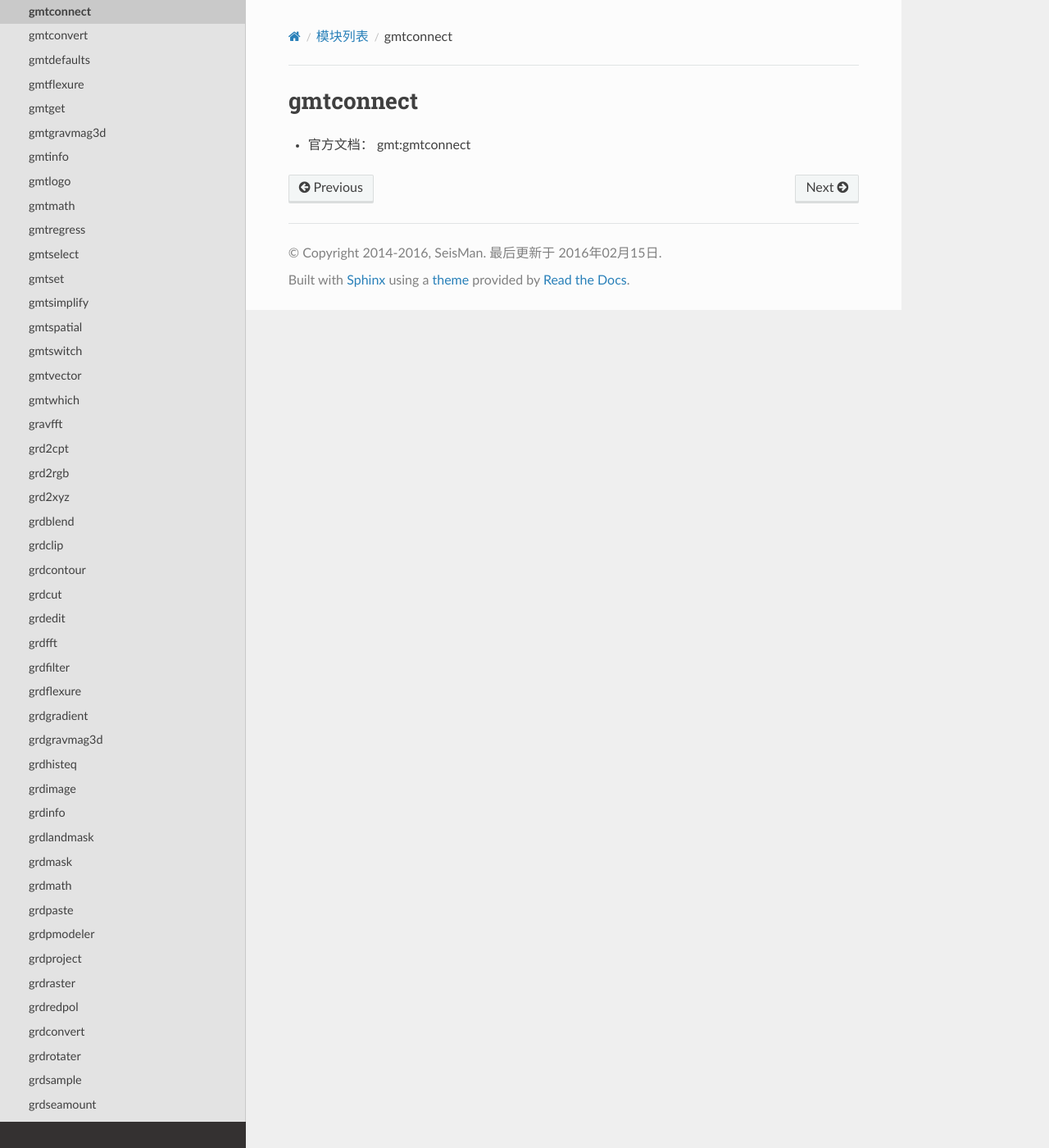
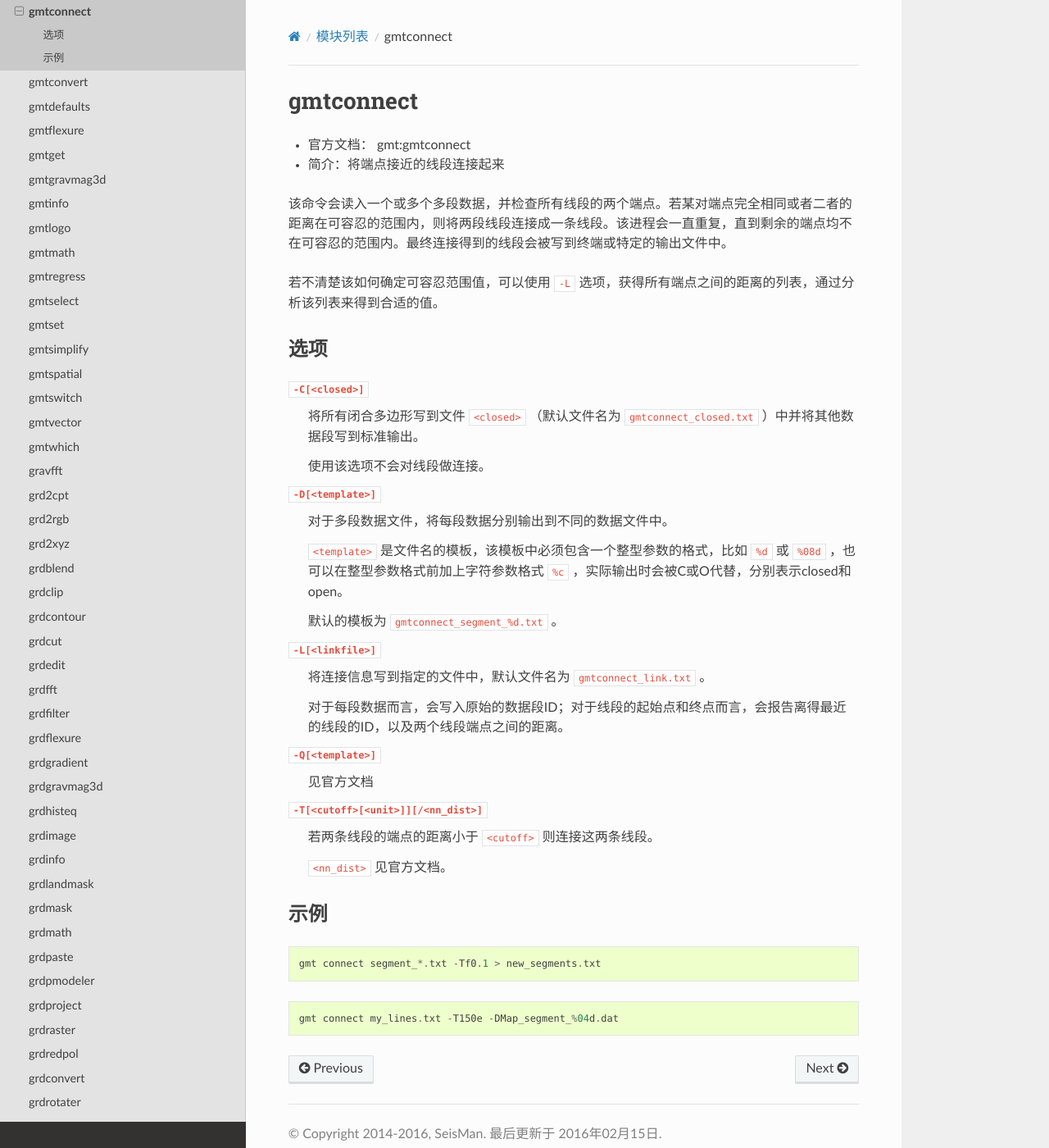
Before and after one commit to seisman/GMT5_Docs, a Sphinx documentation site: the page built from source/gmtconnect.rst, in a window 1280 px wide and 1400 px high. Shown: the whole window at 82% size. Built offline with Sphinx 7.4.7 and the Read the Docs theme 2.0.0, drawn with Linux system fonts in a browser that asks for light colours; pages that are not in the unit, such as notebooks, are missing from menus.

Commit message:
add gmtconnect

```diff
--- a/source/gmtconnect.rst
+++ b/source/gmtconnect.rst
@@ -4,3 +4,47 @@ gmtconnect
 ==========
 
 - 官方文档： :ref:`gmt:gmtconnect`
+- 简介：将端点接近的线段连接起来
+
+该命令会读入一个或多个多段数据，并检查所有线段的两个端点。若某对端点完全相同或者二者的距离在可容忍的范围内，则将两段线段连接成一条线段。该进程会一直重复，直到剩余的端点均不在可容忍的范围内。最终连接得到的线段会被写到终端或特定的输出文件中。
+
+若不清楚该如何确定可容忍范围值，可以使用 ``-L`` 选项，获得所有端点之间的距离的列表，通过分析该列表来得到合适的值。
+
+选项
+----
+
+``-C[<closed>]``
+    将所有闭合多边形写到文件 ``<closed>`` （默认文件名为 ``gmtconnect_closed.txt`` ）中并将其他数据段写到标准输出。
+
+    使用该选项不会对线段做连接。
+
+``-D[<template>]``
+    对于多段数据文件，将每段数据分别输出到不同的数据文件中。
+
+    ``<template>`` 是文件名的模板，该模板中必须包含一个整型参数的格式，比如 ``%d`` 或 ``%08d`` ，也可以在整型参数格式前加上字符参数格式 ``%c`` ，实际输出时会被C或O代替，分别表示closed和open。
+
+    默认的模板为 ``gmtconnect_segment_%d.txt`` 。
+
+``-L[<linkfile>]``
+    将连接信息写到指定的文件中，默认文件名为 ``gmtconnect_link.txt`` 。
+
+    对于每段数据而言，会写入原始的数据段ID；对于线段的起始点和终点而言，会报告离得最近的线段的ID，以及两个线段端点之间的距离。
+
+``-Q[<template>]``
+    见官方文档
+
+``-T[<cutoff>[<unit>]][/<nn_dist>]``
+    若两条线段的端点的距离小于 ``<cutoff>`` 则连接这两条线段。
+
+    ``<nn_dist>`` 见官方文档。
+
+示例
+----
+
+::
+
+    gmt connect segment_*.txt -Tf0.1 > new_segments.txt
+
+::
+
+    gmt connect my_lines.txt -T150e -DMap_segment_%04d.dat
--- a/source/modules.rst
+++ b/source/modules.rst
@@ -42,6 +42,7 @@
 
   #. :doc:`filter1d` ：对1D表数据做时间域滤波
   #. :doc:`gmtsimplify` ：使用Douglas-Peucker算法对线段做简化
+  #. :doc:`gmtconnect` ：将端点接近的线段连接起来
 
 - 2D数据处理
 
```
Also changed, not shown: other parts of source/modules.rst (+0 -1 lines).
